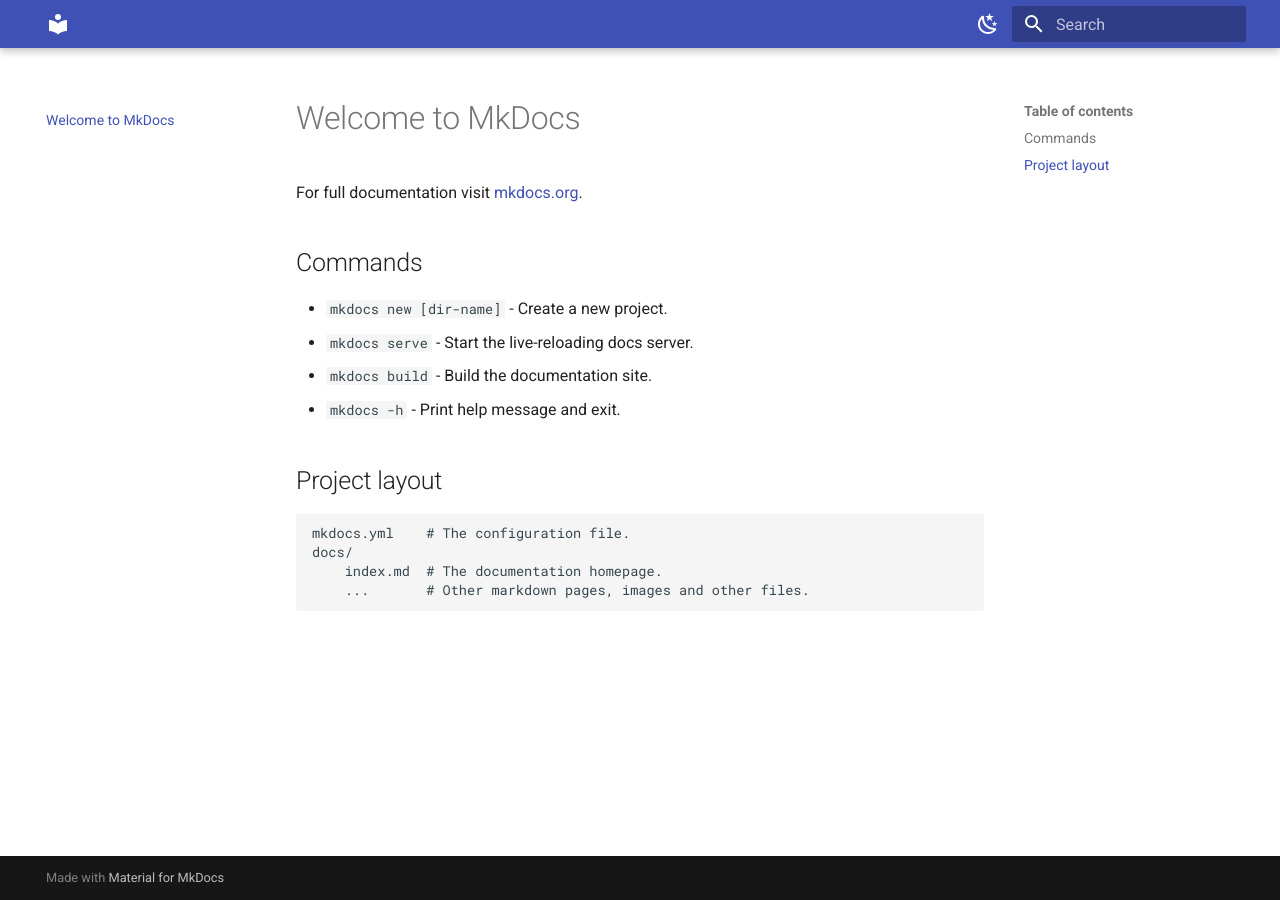
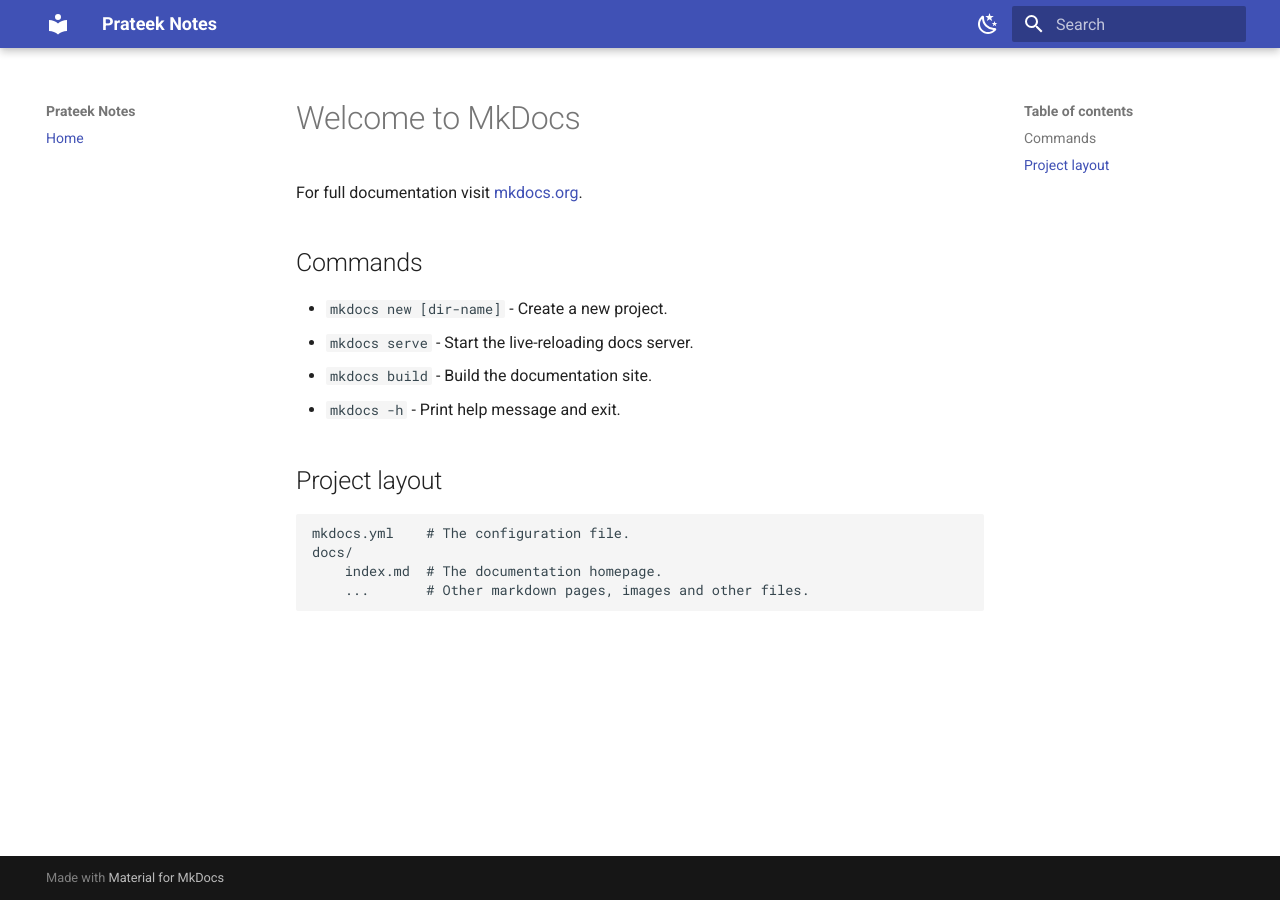
Before and after one commit to prateek-4/notes, an MkDocs documentation site: the page built from docs/index.md, in a window 1280 px wide. Built offline with MkDocs 1.6.1 and Material for MkDocs 9.7.7, drawn with Linux system fonts in a browser that asks for light colours.

```diff
--- a/mkdocs.yml
+++ b/mkdocs.yml
@@ -1,3 +1,5 @@
+site_name: Prateek Notes
+site_url: https://<username>.github.io/notes-site/
 theme:
   name: material
   palette:
@@ -15,3 +17,5 @@
       toggle:
         icon: material/weather-sunny
         name: Switch to light mode
+nav:
+  - Home: index.md
```
Also changed, not shown: 1 other file.
